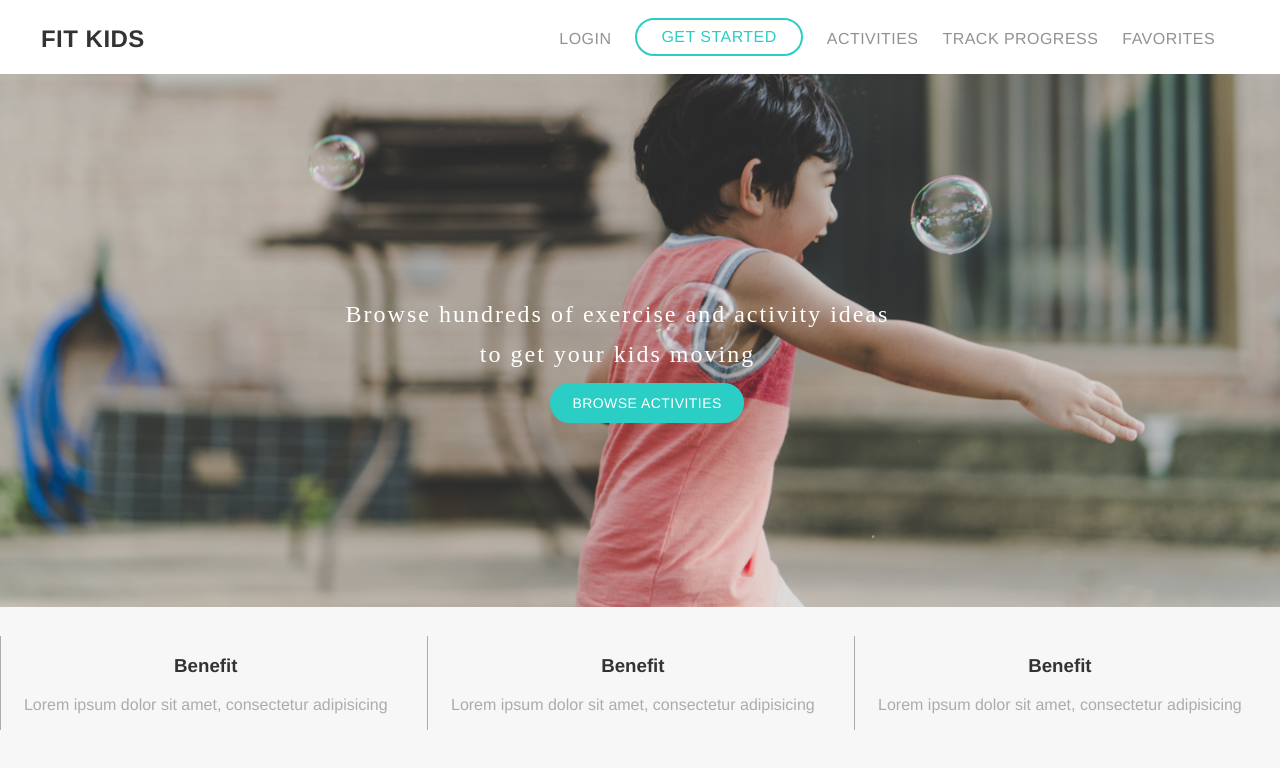
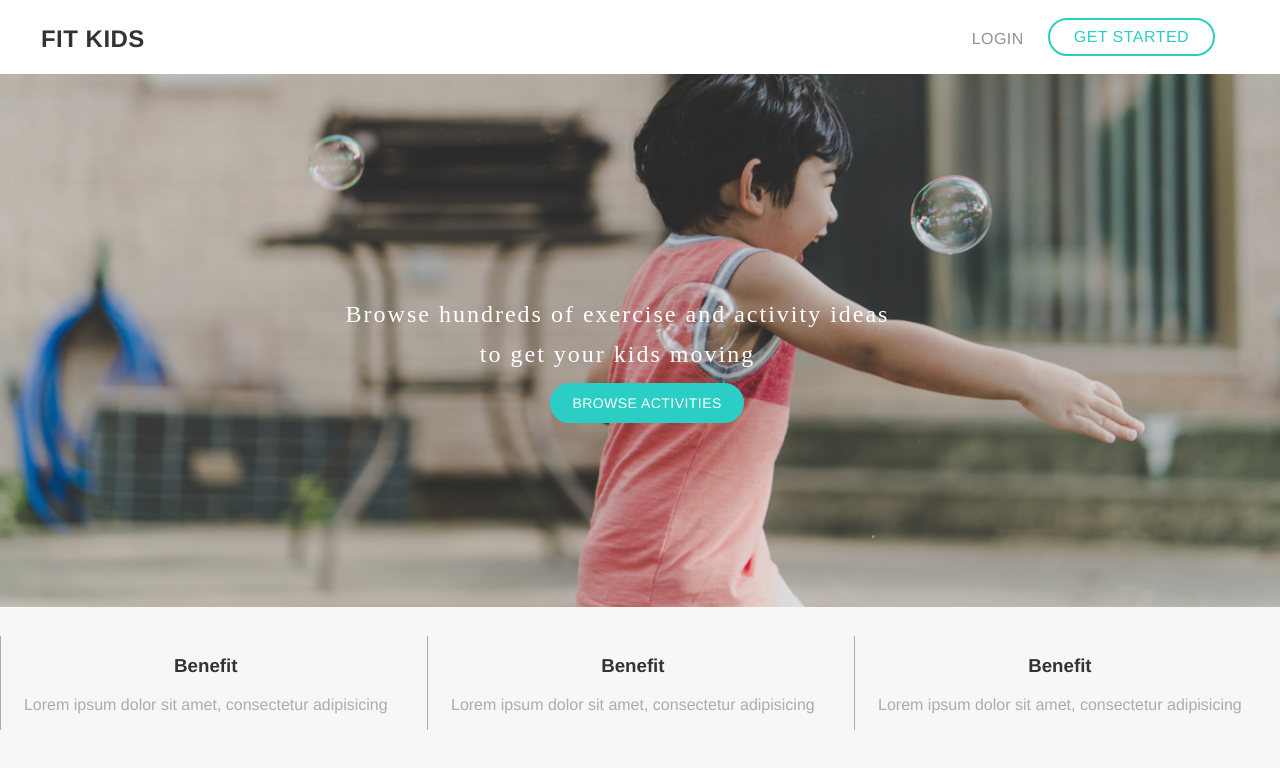
Before and after one commit to Moraleg/Fitkids, a website: page public/index.html in a window 1280 px wide. Drawn offline with nearby package versions, Linux system fonts and the light colour scheme; no server answers.

Commit message:
Changed nav display

```diff
--- a/public/index.html
+++ b/public/index.html
@@ -51,9 +51,9 @@
       <h2 class="logo" ng-click="viewCtrl.changeView('splash')">FIT KIDS</h2>
       <nav>
         <user-logout class="reg underline" ng-if="viewCtrl.sessionData"></user-logout>
-        <a class="reg underline" ng-click="viewCtrl.changeView('favorites')">FAVORITES</a>
-        <a class="reg underline" ng-click="viewCtrl.changeView('child')">TRACK PROGRESS</a>
-        <a class="reg underline" ng-click="viewCtrl.changeView('activities')">ACTIVITIES</a>
+        <a class="reg underline" href='#' ng-if="viewCtrl.sessionData">EDIT PROFILE</a>
+        <a class="reg underline" ng-click="viewCtrl.changeView('child')" ng-if="viewCtrl.sessionData">TRACK PROGRESS</a>
+        <a class="reg underline" ng-click="viewCtrl.changeView('activities')" ng-if="viewCtrl.sessionData">ACTIVITIES</a>
         <a id="open-signup" class="signup" ng-if="!viewCtrl.sessionData">GET STARTED</a>
         <a id="open-login" class="reg underline" ng-if="!viewCtrl.sessionData">LOGIN</a>
       </nav>
```
